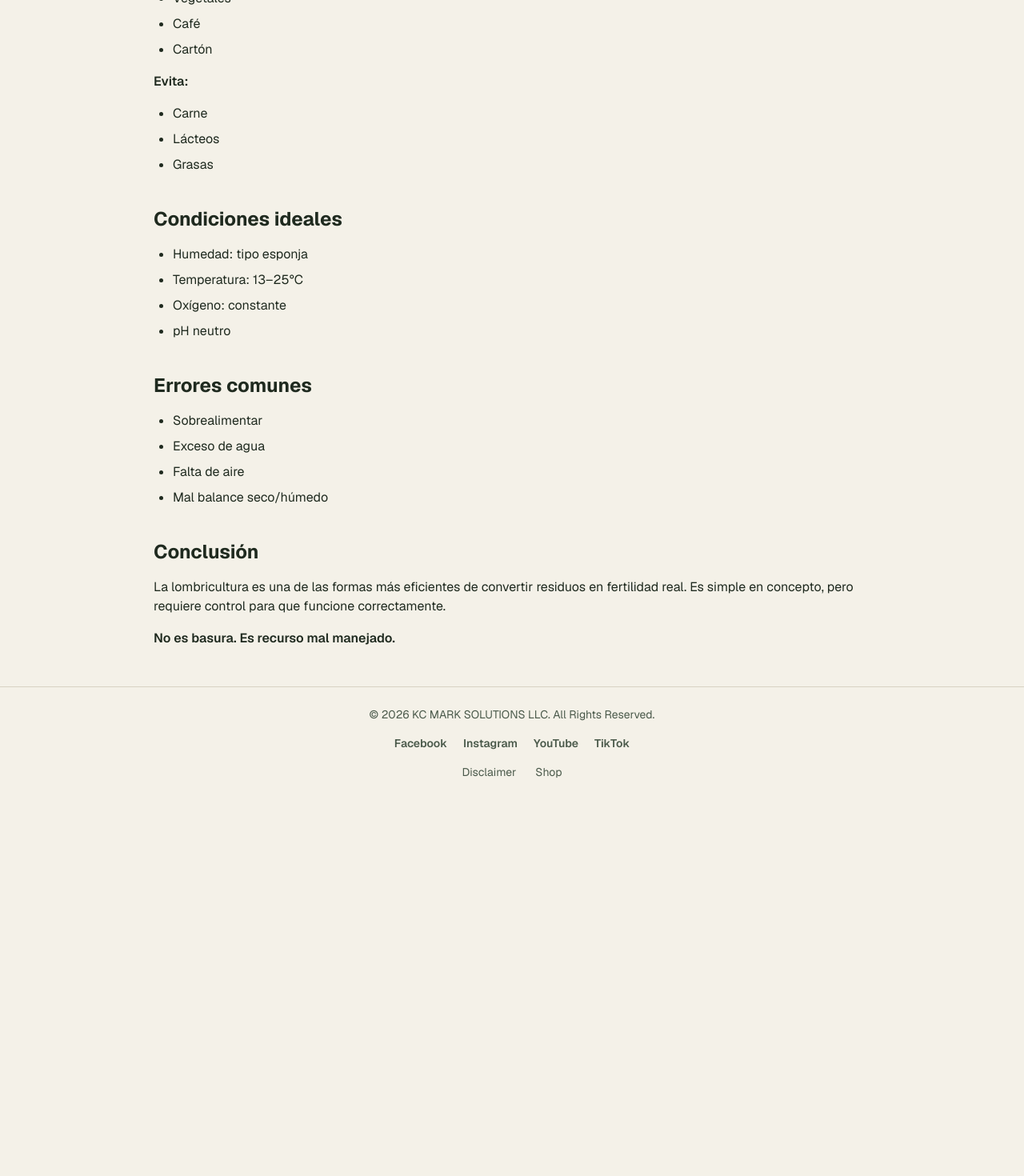
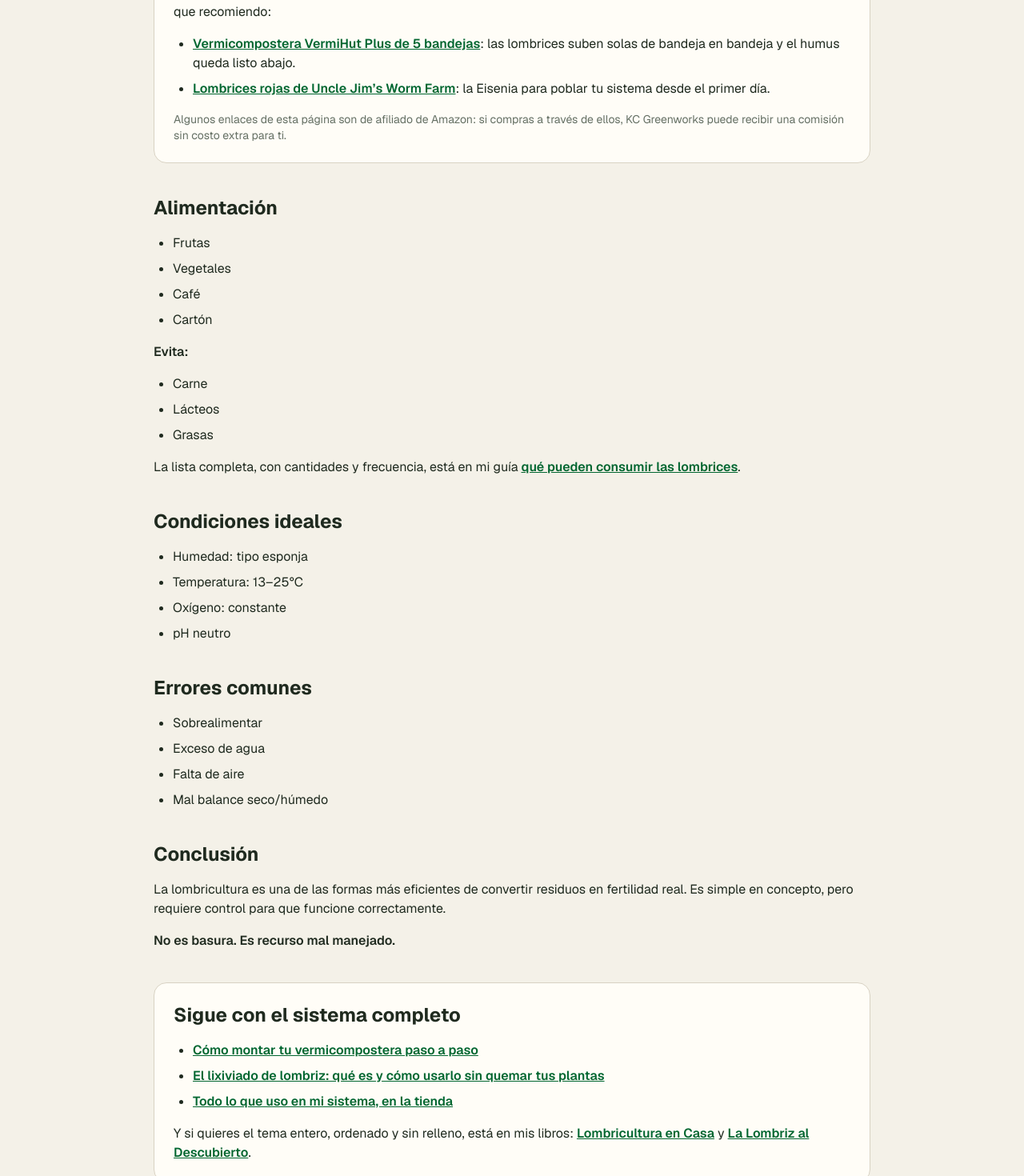
Before and after one commit to kcgreenworks/kcgreenworks, a Next.js app: page /blog/lombricultura/guia-basica in a window 1280 px wide. Shown: the part 2020-3490 px from the top of the page at 80% size. Before the commit the page ends 3019 px from the top, so only its background shows below. Built offline with nearby package versions, Linux system fonts and the light colour scheme.

Commit message:
Guia lombricultura: CTAs con enlaces de afiliado y guías relacionadas

```diff
--- a/app/blog/lombricultura/guia-basica/page.tsx
+++ b/app/blog/lombricultura/guia-basica/page.tsx
@@ -122,6 +122,44 @@ export default function GuiaLombricultura() {
           </p>
         </section>
 
+        {/* LO QUE USO */}
+        <section className="space-y-4 rounded-2xl border border-[#d8d2c3] bg-[#fffdf7] p-6">
+          <h2 className="text-2xl font-bold">Para empezar sin improvisar</h2>
+
+          <p>
+            Puedes montar el sistema con un contenedor cualquiera, pero si quieres empezar con equipo probado, esto es lo que recomiendo:
+          </p>
+
+          <ul className="list-disc pl-6 space-y-2">
+            <li>
+              <a
+                href="https://www.amazon.com/dp/B0GFB7PQ91?tag=kcgreenworks-20"
+                target="_blank"
+                rel="noopener noreferrer sponsored"
+                className="font-semibold text-green-800 underline"
+              >
+                Vermicompostera VermiHut Plus de 5 bandejas
+              </a>
+              : las lombrices suben solas de bandeja en bandeja y el humus queda listo abajo.
+            </li>
+            <li>
+              <a
+                href="https://www.amazon.com/s?k=Uncle+Jims+Worm+Farm+red+wiggler+composting+worms&tag=kcgreenworks-20"
+                target="_blank"
+                rel="noopener noreferrer sponsored"
+                className="font-semibold text-green-800 underline"
+              >
+                Lombrices rojas de Uncle Jim&rsquo;s Worm Farm
+              </a>
+              : la Eisenia para poblar tu sistema desde el primer día.
+            </li>
+          </ul>
+
+          <p className="text-sm text-[#657064]">
+            Algunos enlaces de esta página son de afiliado de Amazon: si compras a través de ellos, KC Greenworks puede recibir una comisión sin costo extra para ti.
+          </p>
+        </section>
+
         {/* ALIMENTACION */}
         <section className="space-y-4">
           <h2 className="text-2xl font-bold">Alimentación</h2>
@@ -140,6 +178,14 @@ export default function GuiaLombricultura() {
             <li>Lácteos</li>
             <li>Grasas</li>
           </ul>
+
+          <p>
+            La lista completa, con cantidades y frecuencia, está en mi guía{" "}
+            <Link href="/blog/lombricultura/que-pueden-consumir-las-lombrices" className="font-semibold text-green-800 underline">
+              qué pueden consumir las lombrices
+            </Link>
+            .
+          </p>
         </section>
 
         {/* CONDICIONES */}
@@ -179,6 +225,51 @@ export default function GuiaLombricultura() {
           </p>
         </section>
 
+        {/* SIGUE Y MIS LIBROS */}
+        <section className="space-y-4 rounded-2xl border border-[#d8d2c3] bg-[#fffdf7] p-6">
+          <h2 className="text-2xl font-bold">Sigue con el sistema completo</h2>
+
+          <ul className="list-disc pl-6 space-y-2">
+            <li>
+              <Link href="/blog/lombricultura/vermicompostera" className="font-semibold text-green-800 underline">
+                Cómo montar tu vermicompostera paso a paso
+              </Link>
+            </li>
+            <li>
+              <Link href="/blog/lombricultura/lixiviado-lombriz" className="font-semibold text-green-800 underline">
+                El lixiviado de lombriz: qué es y cómo usarlo sin quemar tus plantas
+              </Link>
+            </li>
+            <li>
+              <Link href="/shop#lombricultura" className="font-semibold text-green-800 underline">
+                Todo lo que uso en mi sistema, en la tienda
+              </Link>
+            </li>
+          </ul>
+
+          <p>
+            Y si quieres el tema entero, ordenado y sin relleno, está en mis libros:{" "}
+            <a
+              href="https://www.amazon.com/dp/B0H24D725B?tag=kcgreenworks-20"
+              target="_blank"
+              rel="noopener noreferrer sponsored"
+              className="font-semibold text-green-800 underline"
+            >
+              Lombricultura en Casa
+            </a>{" "}
+            y{" "}
+            <a
+              href="https://a.co/d/04YEWNq2"
+              target="_blank"
+              rel="noopener noreferrer sponsored"
+              className="font-semibold text-green-800 underline"
+            >
+              La Lombriz al Descubierto
+            </a>
+            .
+          </p>
+        </section>
+
       </section>
     </main>
   );
```
